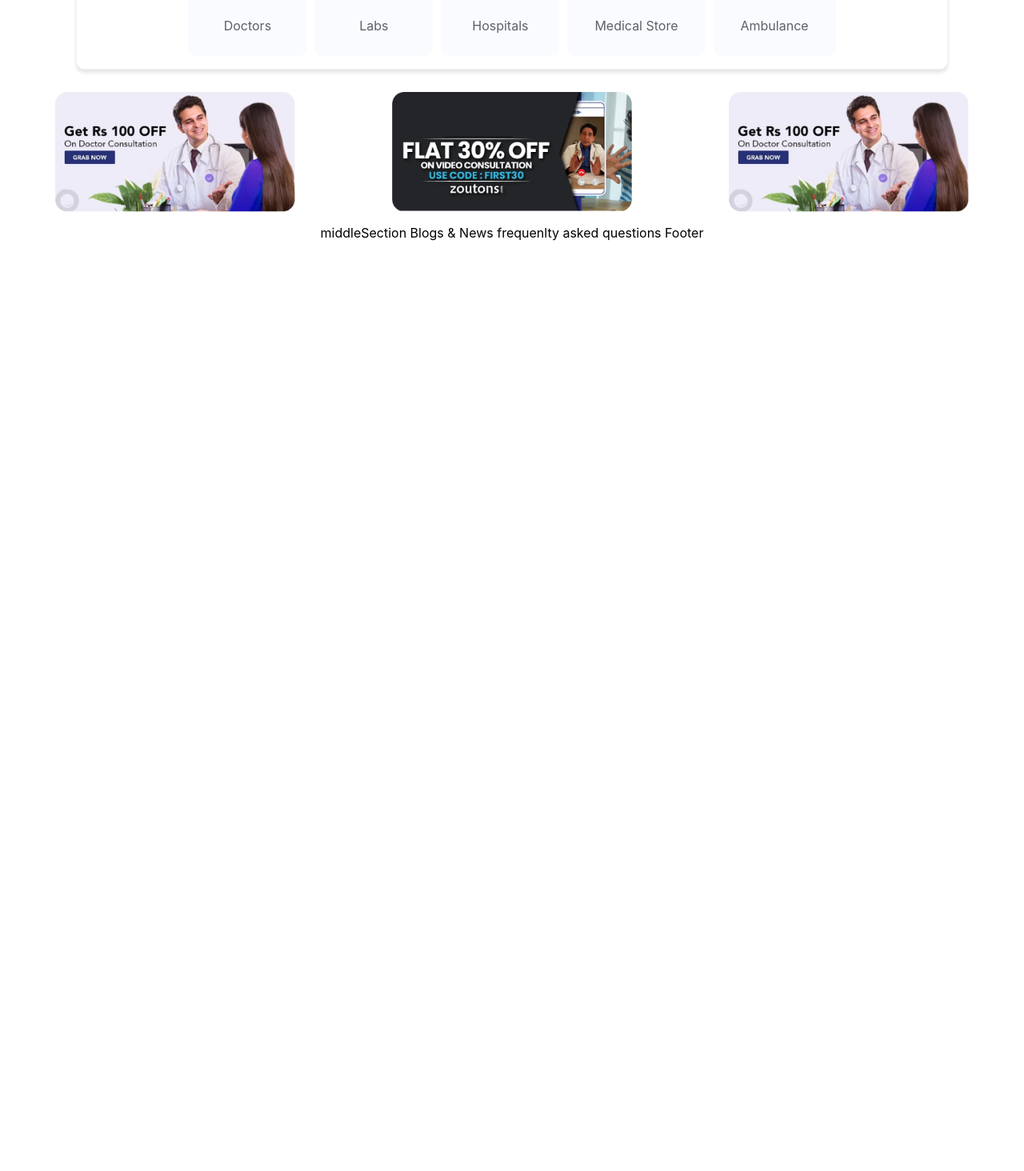
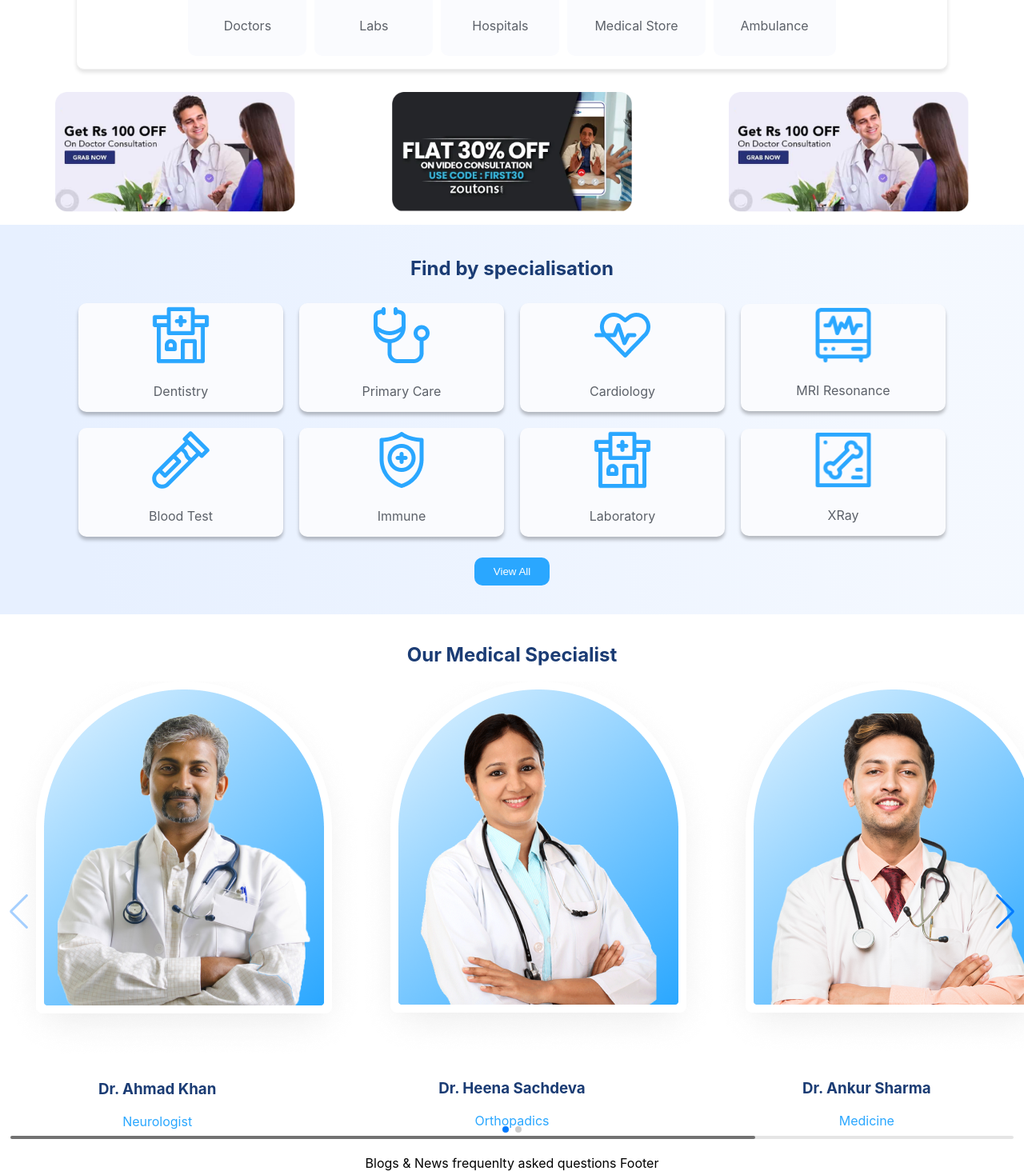
Before and after one commit to teja679/Medify, a React (Create React App) app: page / in a window 1280 px wide. Shown: the part 690-2154 px from the top of the page at 80% size. Before the commit the page ends 991 px from the top, so only its background shows below. Built offline with nearby package versions, Linux system fonts and the light colour scheme; no server answers.

Commit message:
Home Page Middile Section

```diff
--- a/package.json
+++ b/package.json
@@ -15,6 +15,7 @@
     "react-router": "^6.27.0",
     "react-router-dom": "^6.27.0",
     "react-scripts": "5.0.1",
+    "swiper": "^11.1.14",
     "web-vitals": "^2.1.4"
   },
   "scripts": {
--- a/src/components/HomePage/HomePage.js
+++ b/src/components/HomePage/HomePage.js
@@ -1,10 +1,13 @@
 import HeroSection from "../HeroSection/HeroSection"
+import MiddleSection from "../MiddleSection/MiddleSection"
+import SwiperC from "../Swiper"
 
 const HomePage = () => {
     return (
         <div>
             <HeroSection />
-            middleSection
+            <MiddleSection />
+            <SwiperC />
             Blogs & News
             frequenlty asked questions
             Footer
--- /dev/null
+++ b/src/components/MiddleSection/MiddleSection.js
@@ -0,0 +1,70 @@
+import * as React from 'react';
+import { styled } from '@mui/material/styles';
+import Box from '@mui/material/Box';
+import Paper from '@mui/material/Paper';
+import Grid2 from '@mui/material/Grid2';
+import Drugstore from '../../assets/HeroSection/Drugstore.png'
+import Immune from '../../assets/Immune.png'
+import BloodSample from '../../assets/Blood Sample.png'
+import HeartRateMonitor from '../../assets/Heart Rate Monitor.png'
+import HeartRate from '../../assets/Heart Rate.png'
+import Stethoscope from '../../assets/Stethoscope.png'
+import XRay from '../../assets/X-Ray.png'
+import drAhmadKhan from '../../assets/DoctorImages/drAhmadKhan.png'
+import drAhmadStevens from '../../assets/DoctorImages/drAhmadStevens.png'
+import drAnkur from '../../assets/DoctorImages/drAnkur.png'
+import drHeena from '../../assets/DoctorImages/drHeena.png'
+import drLesleyHull from '../../assets/DoctorImages/drHull.png'
+import './styles.css'
+import { Grid, Typography } from '@mui/material';
+import { Image } from '@mui/icons-material';
+import Carousel from '../Swiper';
+
+const MiddleSection = () => {
+    const list1 = [
+        { title: 'Dentistry', icon: Drugstore },
+        { title: 'Primary Care', icon: Stethoscope },
+        { title: 'Cardiology', icon: HeartRate },
+        { title: 'MRI Resonance', icon: HeartRateMonitor },
+        { title: 'Blood Test', icon: BloodSample },
+        { title: 'Immune', icon: Immune },
+        { title: 'Laboratory', icon: Drugstore },
+        { title: 'XRay', icon: XRay },
+    ]
+    const list2 = [
+        // { name: 'Dr. Lesley Hull', img: drLesleyHull, specialized: 'Medicine' },
+        { name: 'Dr. Ahmad Khan', img: drAhmadKhan, specialized: 'Neurologist' },
+        { name: 'Dr. Heena Sachdeva', img: drHeena, specialized: 'Orthopadics' },
+        { name: 'Dr. Ankur Sharma', img: drAnkur, specialized: 'Medicine' },
+        { name: 'Dr. Ahmad Khan', img: drAhmadKhan, specialized: 'Neurologist' },
+        // { name: 'Dr. Heena Sachdeva', img: drHeena, specialized: 'Orthopadics' },
+        // { name: 'Dr. Ankur Sharma', img: drAnkur, specialized: 'Medicine' },
+        // { name: 'Dr. Ahmad Stevens', img: drAhmadStevens, specialized: 'Neurologist' },
+    ]
+    return (
+        <div className='middile-section'>
+            <div className='section1'>
+                <h2>Find by specialisation</h2>
+                <div className='section1-div'>
+                    {list1.length && list1.map(item =>
+                        <div key={item.title} className='section1-card'>
+                            <img src={item.icon} alt={item.title} />
+                            <p>{item.title}</p>
+                        </div>
+                    )}
+                </div>
+                <button className='view-all-btn'>View All</button>
+
+            </div >
+            <div className='section2'>
+                <h2>Our Medical Specialist</h2>
+                <div className='section2-div'>
+                    <Carousel list={list2} />
+                </div>
+            </div>
+        </div >
+
+    )
+}
+
+export default MiddleSection
--- /dev/null
+++ b/src/components/MiddleSection/styles.css
@@ -0,0 +1,62 @@
+.main-section>h2 {
+    color: #1B3C74;
+}
+
+.section1 {
+    background: linear-gradient(81deg, #E7F0FF 9.01%, rgba(232, 241, 255, 0.47) 89.11%);
+    padding: 1.2rem 0;
+}
+
+.section1-div {
+    display: flex;
+    justify-content: center;
+    align-items: center;
+    overflow: hidden;
+    flex-wrap: wrap;
+}
+
+.section1-card {
+    width: 20%;
+    box-sizing: border-box;
+    background: #FAFBFE;
+    margin: 10px;
+    color: #5C6169;
+    border-radius: 10px;
+    box-shadow: 0 4px 4px rgba(0, 0, 0, 0.25);
+}
+
+.section1-card>img {
+    width: 80px;
+}
+
+.view-all-btn {
+    border: none;
+    color: #fff;
+    background: #2AA7FF;
+    padding: 10px 1.5rem;
+    margin: 1rem;
+    border-radius: 10px;
+}
+
+.section2 {
+    background-color: #fff;
+    padding: 1rem 0;
+    width: 100%;
+}
+
+.section2-div {
+    width: 100%;
+    display: flex;
+    justify-content: flex-start;
+    gap: 1rem;
+}
+
+.specialist-div>h3,
+.section1>h2,
+.section2>h2 {
+    color: #1B3C74;
+}
+
+.specialist-div>p {
+    color: #2AA7FF;
+}
--- /dev/null
+++ b/src/components/Swiper.js
@@ -0,0 +1,43 @@
+// import Swiper core and required modules
+import { Navigation, Pagination, Scrollbar, A11y } from 'swiper/modules';
+
+import { Swiper, SwiperSlide } from 'swiper/react';
+
+// Import Swiper styles
+import 'swiper/css';
+import 'swiper/css/navigation';
+import 'swiper/css/pagination';
+import 'swiper/css/scrollbar';
+const Carousel = ({ list }) => {
+    return (
+        <Swiper
+            // install Swiper modules
+            modules={[Navigation, Pagination, Scrollbar, A11y]}
+            spaceBetween={50}
+            slidesPerView={3}
+            navigation
+            pagination={{ clickable: true }}
+            scrollbar={{ draggable: true }}
+            onSwiper={(swiper) => console.log(swiper)}
+            onSlideChange={() => console.log('slide change')}
+        >
+            {list && list.length > 0 && list.map(item =>
+                <SwiperSlide key={item.name} className='specialist-div'>
+                    <img src={item.img} alt={item.name} />
+                    <h3>{item.name}</h3>
+                    <p>{item.specialized}</p>
+                </SwiperSlide>
+            )}
+        </Swiper>
+    );
+};
+
+export default Carousel;
+
+/*
+<div key={item.name} className='specialist-div'>
+                            <img src={item.img} alt={item.name} />
+                            <h3>{item.name}</h3>
+                            <p>{item.specialized}</p>
+                        </div>
+                         */
```
Also changed, not shown: 1 other file (tests, documents, lock files or other folders).
